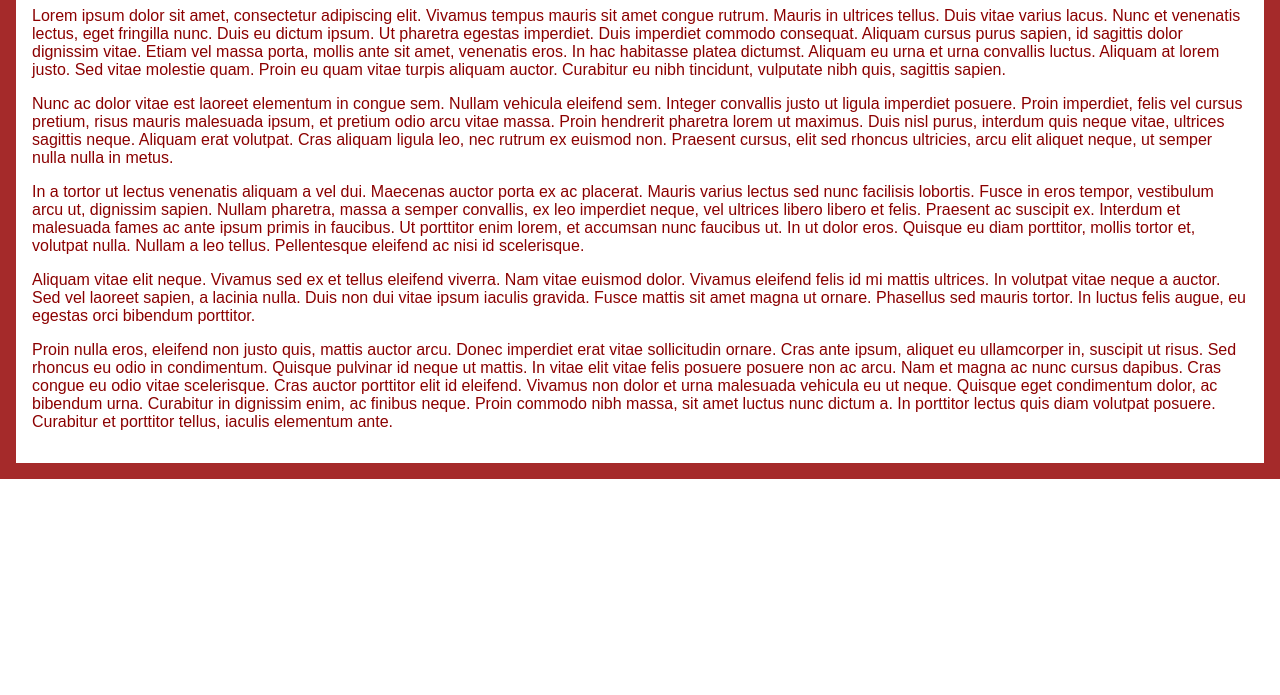
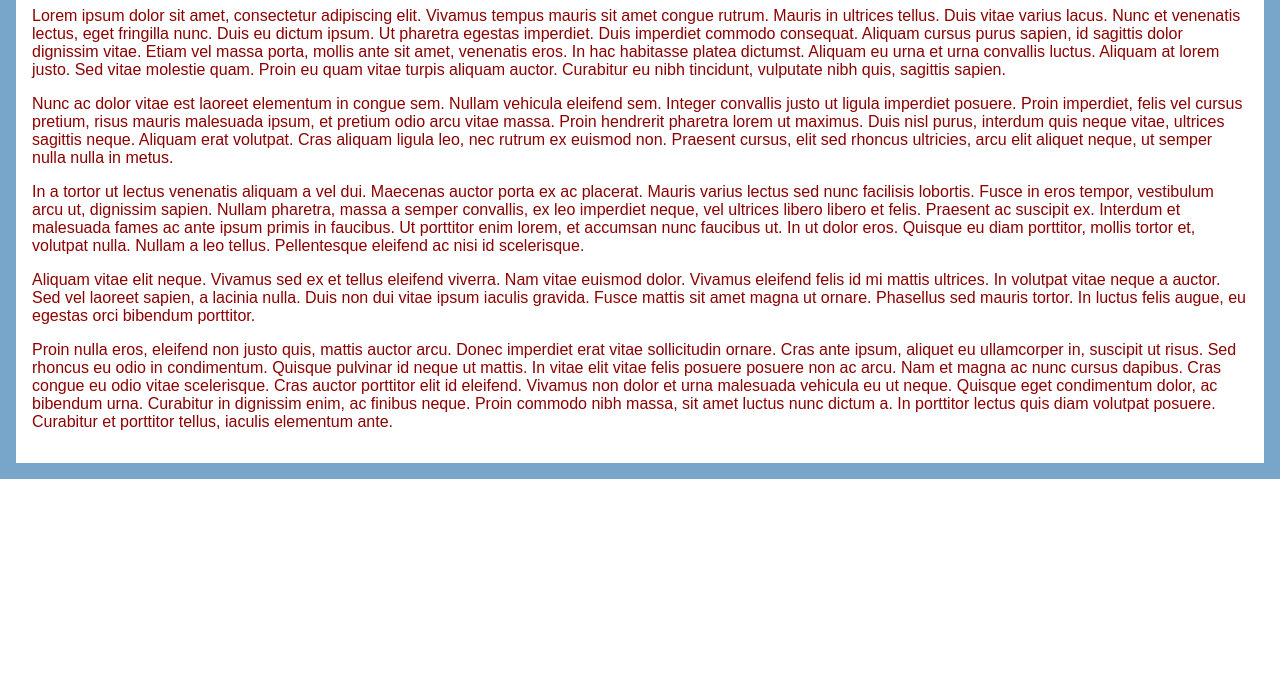
Before and after one commit to afc74/jenkins-test, a website: page src/index.html in a window 1280 px wide. Shown: the part 105-800 px from the top of the page. Drawn offline with nearby package versions, Linux system fonts and the light colour scheme; files that its build step writes are made by us from their sources.

Commit message:
Change styles file to include specific sass syntax

```diff
--- a/src/styles/styles.scss
+++ b/src/styles/styles.scss
@@ -1,8 +1,10 @@
+$colorBorder: #78a6cb;
+
 body {
   font-family: sans-serif;
   margin: 0;
   padding: 1em;
-  border: solid 1em brown;
+  border: solid 1em $colorBorder;
   color: darkred;
 }
 
```
